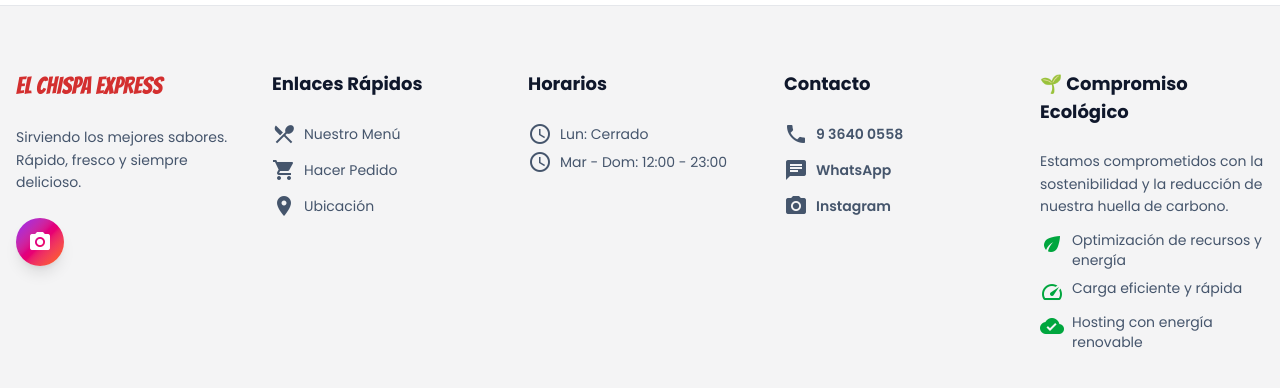
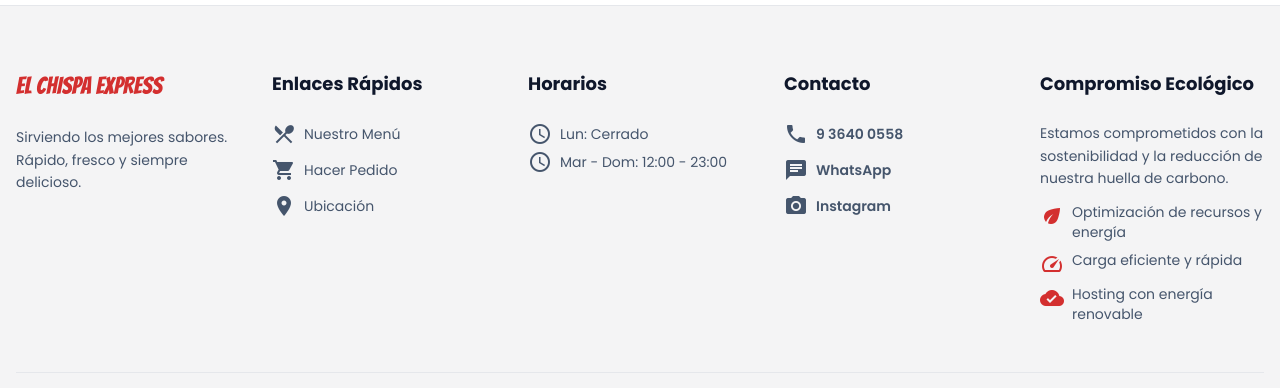
Before and after one commit to saudlari/ChispaWebsite, a React (Vite) app: page / in a window 1280 px wide. Shown: the part 3987-4375 px from the top of the page. Built offline with nearby package versions, Linux system fonts and the light colour scheme.

Commit message:
(styles) : colour footer ecological update

```diff
--- a/src/components/footer/FooterCompany.jsx
+++ b/src/components/footer/FooterCompany.jsx
@@ -1,5 +1,4 @@
 import { Link } from 'react-router-dom';
-import FooterSection from './FooterSection';
 
 export default function FooterCompany() {
   return (
@@ -12,17 +11,6 @@ export default function FooterCompany() {
       <p className="text-slate-600 dark:text-slate-400 mb-6 text-sm leading-relaxed">
         Sirviendo los mejores sabores. Rápido, fresco y siempre delicioso.
       </p>
-      <div className="flex gap-3">
-        <a
-          className="w-12 h-12 bg-gradient-to-br from-purple-600 via-pink-600 to-orange-500 rounded-full flex items-center justify-center text-white hover:scale-110 transition-transform shadow-lg"
-          href="https://www.instagram.com/elchispaexpress/"
-          target="_blank"
-          rel="noopener noreferrer"
-          aria-label="Instagram"
-        >
-          <span className="material-icons text-xl">camera_alt</span>
-        </a>
-      </div>
     </div>
   );
 }
--- a/src/components/footer/FooterContact.jsx
+++ b/src/components/footer/FooterContact.jsx
@@ -18,7 +18,7 @@ export default function FooterContact() {
             href="https://wa.me/56936400558"
             target="_blank"
             rel="noopener noreferrer"
-            className="text-slate-600 dark:text-slate-400 hover:text-[#25D366] transition-colors flex items-center gap-2 text-sm group"
+            className="text-slate-600 dark:text-slate-400 hover:text-primary transition-colors flex items-center gap-2 text-sm group"
           >
             <span className="material-icons text-base group-hover:scale-110 transition-transform">chat</span>
             <span className="font-semibold">WhatsApp</span>
@@ -29,7 +29,7 @@ export default function FooterContact() {
             href="https://www.instagram.com/elchispaexpress/"
             target="_blank"
             rel="noopener noreferrer"
-            className="text-slate-600 dark:text-slate-400 hover:text-pink-600 transition-colors flex items-center gap-2 text-sm group"
+            className="text-slate-600 dark:text-slate-400 hover:text-primary transition-colors flex items-center gap-2 text-sm group"
           >
             <span className="material-icons text-base group-hover:scale-110 transition-transform">camera_alt</span>
             <span className="font-semibold">Instagram</span>
--- a/src/components/footer/FooterEcological.jsx
+++ b/src/components/footer/FooterEcological.jsx
@@ -2,22 +2,22 @@ import FooterSection from './FooterSection';
 
 export default function FooterEcological() {
   return (
-    <FooterSection title="🌱 Compromiso Ecológico">
+    <FooterSection title="Compromiso Ecológico">
       <div className="space-y-3">
         <p className="text-slate-600 dark:text-slate-400 text-sm leading-relaxed">
           Estamos comprometidos con la sostenibilidad y la reducción de nuestra huella de carbono.
         </p>
         <ul className="space-y-2">
           <li className="flex items-start gap-2 text-slate-600 dark:text-slate-400 text-sm">
-            <span className="material-icons text-base text-green-600 dark:text-green-400 mt-0.5">eco</span>
+            <span className="material-icons text-base text-primary dark:text-accent mt-0.5">eco</span>
             <span>Optimización de recursos y energía</span>
           </li>
           <li className="flex items-start gap-2 text-slate-600 dark:text-slate-400 text-sm">
-            <span className="material-icons text-base text-green-600 dark:text-green-400 mt-0.5">speed</span>
+            <span className="material-icons text-base text-primary dark:text-accent mt-0.5">speed</span>
             <span>Carga eficiente y rápida</span>
           </li>
           <li className="flex items-start gap-2 text-slate-600 dark:text-slate-400 text-sm">
-            <span className="material-icons text-base text-green-600 dark:text-green-400 mt-0.5">cloud_done</span>
+            <span className="material-icons text-base text-primary dark:text-accent mt-0.5">cloud_done</span>
             <span>Hosting con energía renovable</span>
           </li>
         </ul>
```
